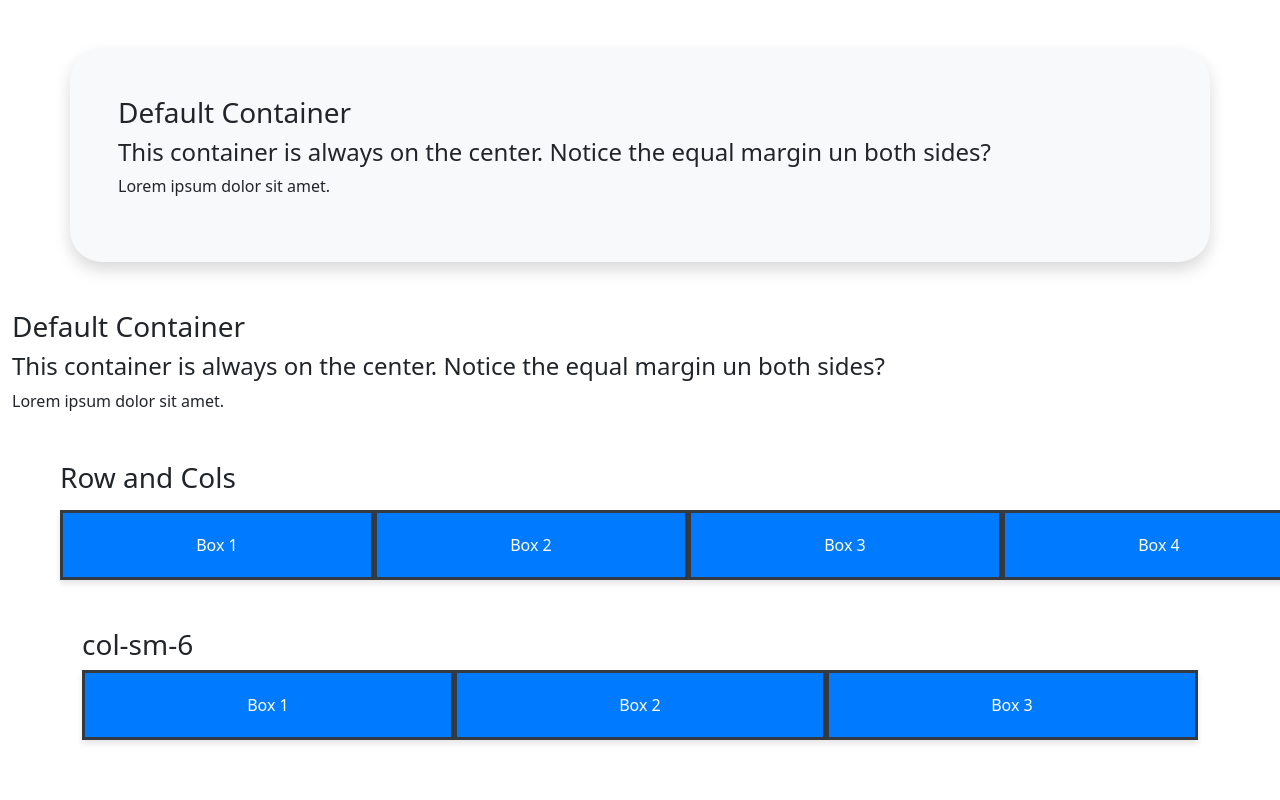
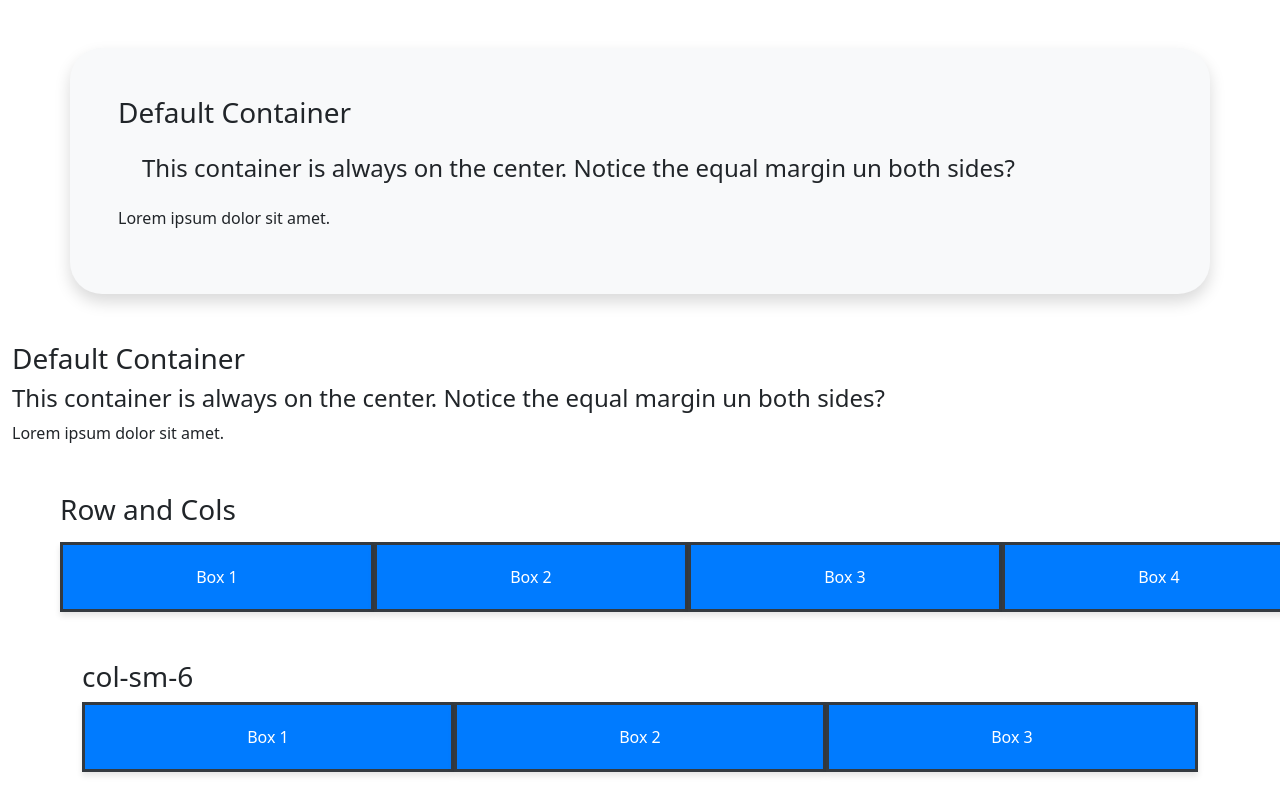
Before and after one commit to cxrstar/BootStrap-Essentials, a plain HTML site: page containers.html in a window 1280 px wide. Shown: the top 800 px of the page. Drawn offline with nearby package versions, Linux system fonts and the light colour scheme.

Commit message:
added bs5 containers

```diff
--- a/containers.html
+++ b/containers.html
@@ -20,7 +20,7 @@
     <body>
         <div class="container mt-5 p-5 shadow bg-light rounded-5">
             <h3>Default Container</h3>
-            <h4>This container is always on the center. Notice the equal margin un both sides?</h4>
+            <h4 class="m-4">This container is always on the center. Notice the equal margin un both sides?</h4>
             <p>Lorem ipsum dolor sit amet.</p>
         </div>
 
```
